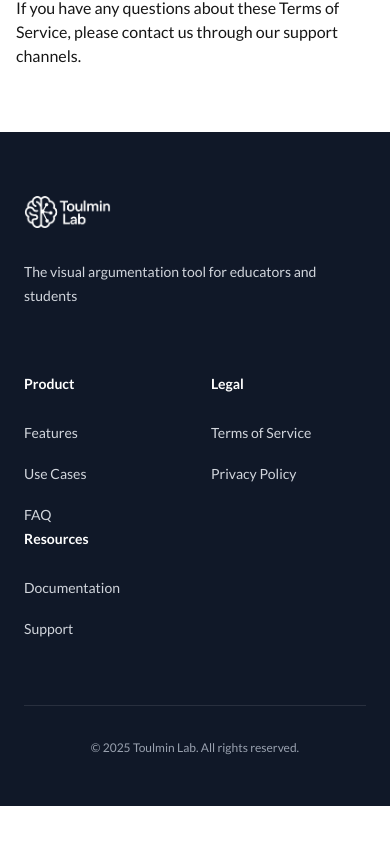
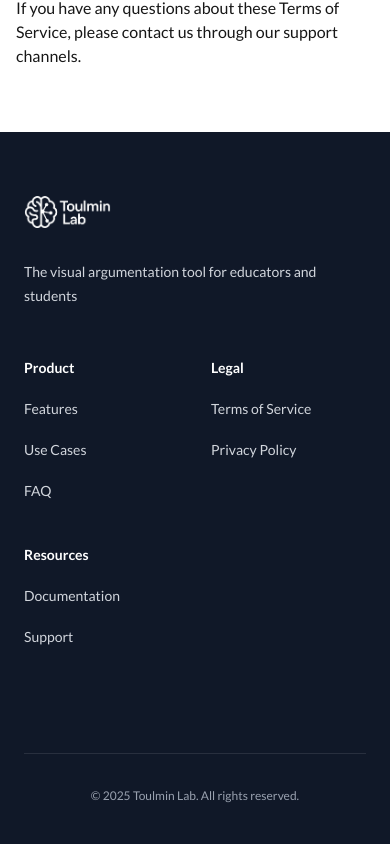
Before and after one commit to gdamalis/toulmin-lab, a Next.js app: page /terms in a window 390 px wide. Shown: the part 1688-2532 px from the top of the page. Before the commit the page ends 2494 px from the top, so only its background shows below. Built offline with nearby package versions, Linux system fonts and the light colour scheme; no server answers.

Commit message:
feat: adjust spacing and layout in Footer component for improved readability

```diff
--- a/src/components/layout/Footer.tsx
+++ b/src/components/layout/Footer.tsx
@@ -82,14 +82,14 @@ export function Footer({ sections, copyright, tagline }: FooterProps) {
           </div>
 
           {/* Link sections */}
-          <div className="mt-16 grid grid-cols-2 gap-8 xl:col-span-2 xl:mt-0">
+          <div className="mt-12 grid grid-cols-2 gap-8 xl:col-span-2 xl:mt-0">
             <div className="md:grid md:grid-cols-2 md:gap-8">
               {sections.slice(0, 2).map((section) => (
-                <div key={section.title}>
+                <div key={section.title} className="mb-10 sm:mb-0">
                   <h3 className="text-sm font-semibold leading-6 text-white">
                     {section.title}
                   </h3>
-                  <ul role="list" className="mt-6 space-y-4">
+                  <ul className="mt-4 md:mt-6 space-y-4">
                     {section.links.map((link) => (
                       <li key={link.label}>
                         <Link
@@ -110,7 +110,7 @@ export function Footer({ sections, copyright, tagline }: FooterProps) {
                   <h3 className="text-sm font-semibold leading-6 text-white">
                     {section.title}
                   </h3>
-                  <ul role="list" className="mt-6 space-y-4">
+                  <ul className="mt-4 md:mt-6 space-y-4">
                     {section.links.map((link) => (
                       <li key={link.label}>
                         <Link
```
